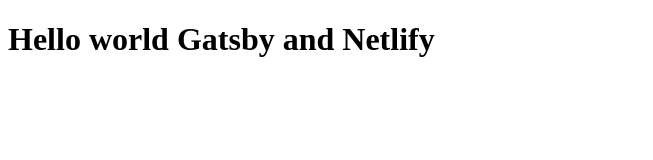
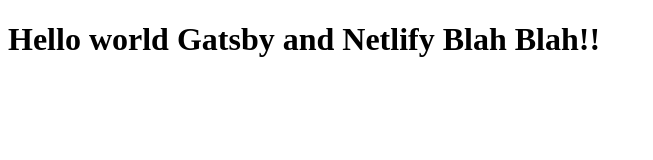
Before and after one commit to Muhibullah-09/gatsby-serverless-netlify, a Gatsby site: page / in a window 1280 px wide. Shown: the whole page, without its empty margins (0-653 px from the left). Built offline with nearby package versions, Linux system fonts and the light colour scheme; Gatsby itself is replaced by a stand-in of ours; no server answers.

Commit message:
Update index.js

```diff
--- a/src/pages/index.js
+++ b/src/pages/index.js
@@ -13,7 +13,7 @@
   }, [])
   return (
     <div>
-      <h1>Hello world Gatsby and Netlify</h1>
+      <h1>Hello world Gatsby and Netlify Blah Blah!!</h1>
       <div><h1>{data.message}</h1></div>
     </div>
   )
```
